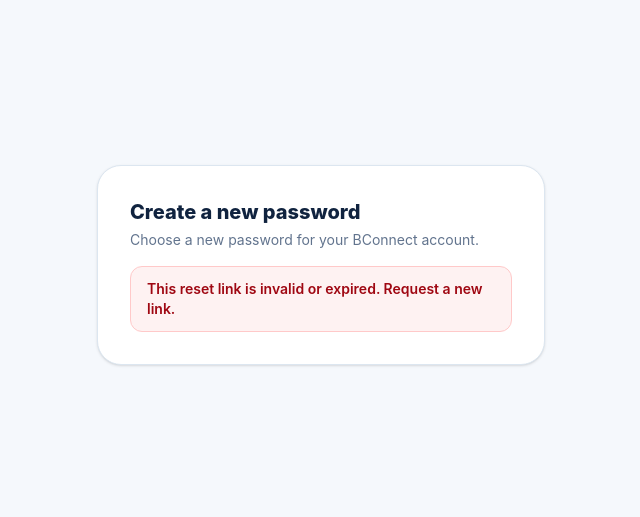
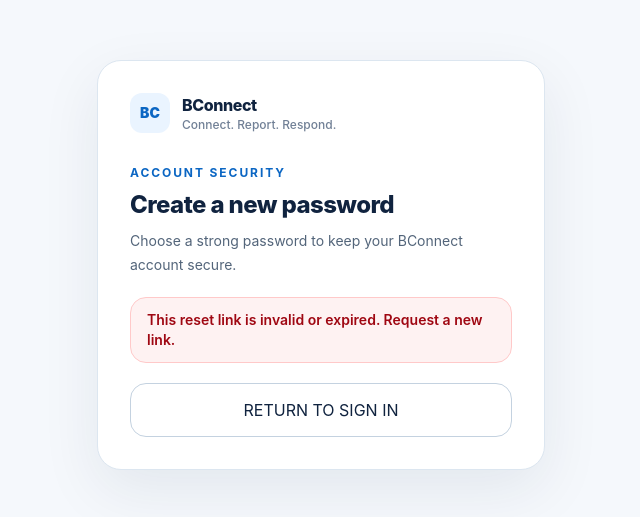
Before and after one commit to a3bcruz-jpg/BConnect, a Next.js app: page /auth/reset-password in a window 1280 px wide. Shown: the part 135-652 px from the top of the page, without its empty margins (319-959 px from the left). Built offline with nearby package versions, Linux system fonts and the light colour scheme; no server answers.

Commit message:
ui: refine password reset experience

```diff
--- a/src/app/auth/reset-password/page.tsx
+++ b/src/app/auth/reset-password/page.tsx
@@ -23,10 +23,12 @@ export default function ResetPasswordPage() {
 
   async function handleSubmit(event: FormEvent<HTMLFormElement>) {
     event.preventDefault();
+    setError('');
+    setMessage('');
     if (password.length < 8) return setError('Password must be at least 8 characters.');
     if (password !== confirmPassword) return setError('Passwords do not match.');
+
     setSaving(true);
-    setError('');
     const supabase = createSupabaseBrowserClient();
     const { error: updateError } = await supabase.auth.updateUser({ password });
     if (updateError) setError(updateError.message);
@@ -36,17 +38,41 @@ export default function ResetPasswordPage() {
 
   return (
     <main className="flex min-h-screen items-center justify-center bg-[#f5f8fc] px-4 py-8">
-      <section className="w-full max-w-md rounded-3xl border border-[#dce6f0] bg-white p-6 shadow-sm sm:p-8">
-        <h1 className="text-xl font-extrabold text-[#10233f]">Create a new password</h1>
-        <p className="mt-1 text-sm text-slate-500">Choose a new password for your BConnect account.</p>
-        {error && <div role="alert" className="mt-4 rounded-xl border border-red-200 bg-red-50 px-4 py-3 text-sm font-semibold text-red-800">{error}</div>}
-        {message && <div role="status" className="mt-4 rounded-xl border border-green-200 bg-green-50 px-4 py-3 text-sm font-semibold text-green-800">{message}</div>}
-        {ready && !message && <form onSubmit={handleSubmit} className="mt-6 space-y-4">
-          <input aria-label="New password" type="password" required minLength={8} autoComplete="new-password" placeholder="New password" value={password} onChange={(event) => setPassword(event.target.value)} className="w-full rounded-xl border border-slate-200 bg-slate-50 px-4 py-3 text-sm outline-none focus:border-[#0b66c3]" />
-          <input aria-label="Confirm new password" type="password" required minLength={8} autoComplete="new-password" placeholder="Confirm new password" value={confirmPassword} onChange={(event) => setConfirmPassword(event.target.value)} className="w-full rounded-xl border border-slate-200 bg-slate-50 px-4 py-3 text-sm outline-none focus:border-[#0b66c3]" />
-          <button type="submit" disabled={saving} className="w-full rounded-xl bg-[#0b66c3] px-5 py-3.5 text-sm font-extrabold text-white disabled:opacity-50">{saving ? 'UPDATING…' : 'UPDATE PASSWORD'}</button>
-        </form>}
-        {message && <button onClick={() => router.replace('/login')} className="mt-5 w-full rounded-xl bg-[#0b66c3] px-5 py-3.5 text-sm font-extrabold text-white">BACK TO SIGN IN</button>}
+      <section className="w-full max-w-md rounded-3xl border border-[#dce6f0] bg-white p-6 shadow-[0_20px_60px_rgba(16,35,63,0.08)] sm:p-8">
+        <div className="mb-8 flex items-center gap-3">
+          <div className="flex h-10 w-10 items-center justify-center rounded-xl bg-[#eaf4ff] text-sm font-black text-[#0b66c3]" aria-hidden="true">BC</div>
+          <div>
+            <p className="text-base font-extrabold tracking-tight text-[#10233f]">BConnect</p>
+            <p className="text-xs font-medium text-[#718096]">Connect. Report. Respond.</p>
+          </div>
+        </div>
+
+        <div>
+          <p className="text-xs font-bold uppercase tracking-[0.16em] text-[#0b66c3]">Account security</p>
+          <h1 className="mt-2 text-2xl font-extrabold tracking-tight text-[#10233f]">Create a new password</h1>
+          <p className="mt-2 text-sm leading-6 text-[#53657a]">Choose a strong password to keep your BConnect account secure.</p>
+        </div>
+
+        {error && <div role="alert" className="mt-5 rounded-2xl border border-red-200 bg-red-50 px-4 py-3 text-sm font-semibold leading-5 text-red-800">{error}</div>}
+        {message && <div role="status" className="mt-5 rounded-2xl border border-green-200 bg-green-50 px-4 py-3 text-sm font-semibold leading-5 text-green-800">{message}</div>}
+
+        {ready && !message && (
+          <form onSubmit={handleSubmit} className="mt-6 space-y-4">
+            <div>
+              <label htmlFor="new-password" className="mb-2 block text-sm font-bold text-[#10233f]">New password</label>
+              <input id="new-password" type="password" required minLength={8} autoComplete="new-password" placeholder="At least 8 characters" value={password} onChange={(event) => setPassword(event.target.value)} className="w-full rounded-2xl border border-[#c4d2e0] bg-white px-4 py-3.5 text-sm text-[#10233f] outline-none transition focus:border-[#0b66c3] focus:ring-4 focus:ring-[#0b66c3]/10" />
+            </div>
+            <div>
+              <label htmlFor="confirm-password" className="mb-2 block text-sm font-bold text-[#10233f]">Confirm new password</label>
+              <input id="confirm-password" type="password" required minLength={8} autoComplete="new-password" placeholder="Re-enter your password" value={confirmPassword} onChange={(event) => setConfirmPassword(event.target.value)} className="w-full rounded-2xl border border-[#c4d2e0] bg-white px-4 py-3.5 text-sm text-[#10233f] outline-none transition focus:border-[#0b66c3] focus:ring-4 focus:ring-[#0b66c3]/10" />
+            </div>
+            <p className="text-xs leading-5 text-[#718096]">Use at least 8 characters. Avoid passwords you use on other websites.</p>
+            <button type="submit" disabled={saving} className="w-full rounded-2xl bg-[#0b66c3] px-5 py-3.5 text-sm font-extrabold text-white transition hover:bg-[#084d91] focus:outline-none focus:ring-4 focus:ring-[#0b66c3]/20 disabled:cursor-not-allowed disabled:opacity-50">{saving ? 'UPDATING…' : 'UPDATE PASSWORD'}</button>
+          </form>
+        )}
+
+        {message && <button onClick={() => router.replace('/login')} className="mt-5 w-full rounded-2xl bg-[#0b66c3] px-5 py-3.5 text-sm font-extrabold text-white transition hover:bg-[#084d91] focus:outline-none focus:ring-4 focus:ring-[#0b66c3]/20">BACK TO SIGN IN</button>}
+        {!ready && !message && <button onClick={() => router.replace('/login')} className="mt-5 w-full rounded-2xl border border-[#c4d2e0] bg-white px-5 py-3.5 text-sm font-extrabold text-[#10233f] transition hover:bg-[#f5f8fc] focus:outline-none focus:ring-4 focus:ring-[#0b66c3]/20">RETURN TO SIGN IN</button>}
       </section>
     </main>
   );
```
